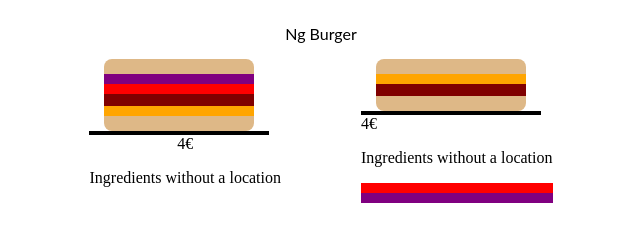
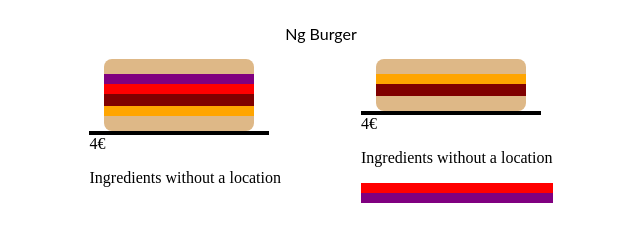
Before and after one commit to danywalls/burger-angular-content-projection-demo, an Angular app: page / in a window 1280 px wide. Shown: the top 225 px of the page, without its empty margins (319-959 px from the left). Built offline with nearby package versions, Linux system fonts and the light colour scheme.

Commit message:
1 file modified

```diff
--- a/src/app/app.component.html
+++ b/src/app/app.component.html
@@ -6,7 +6,7 @@
     <tomato top></tomato>
     <cheese bottom></cheese>
     <meat middle></meat>
-    <div price>4€</div>
+    <span price>4€</span>
   </burger>
 
   <!-- Burger with ingredients without location.-->
```
